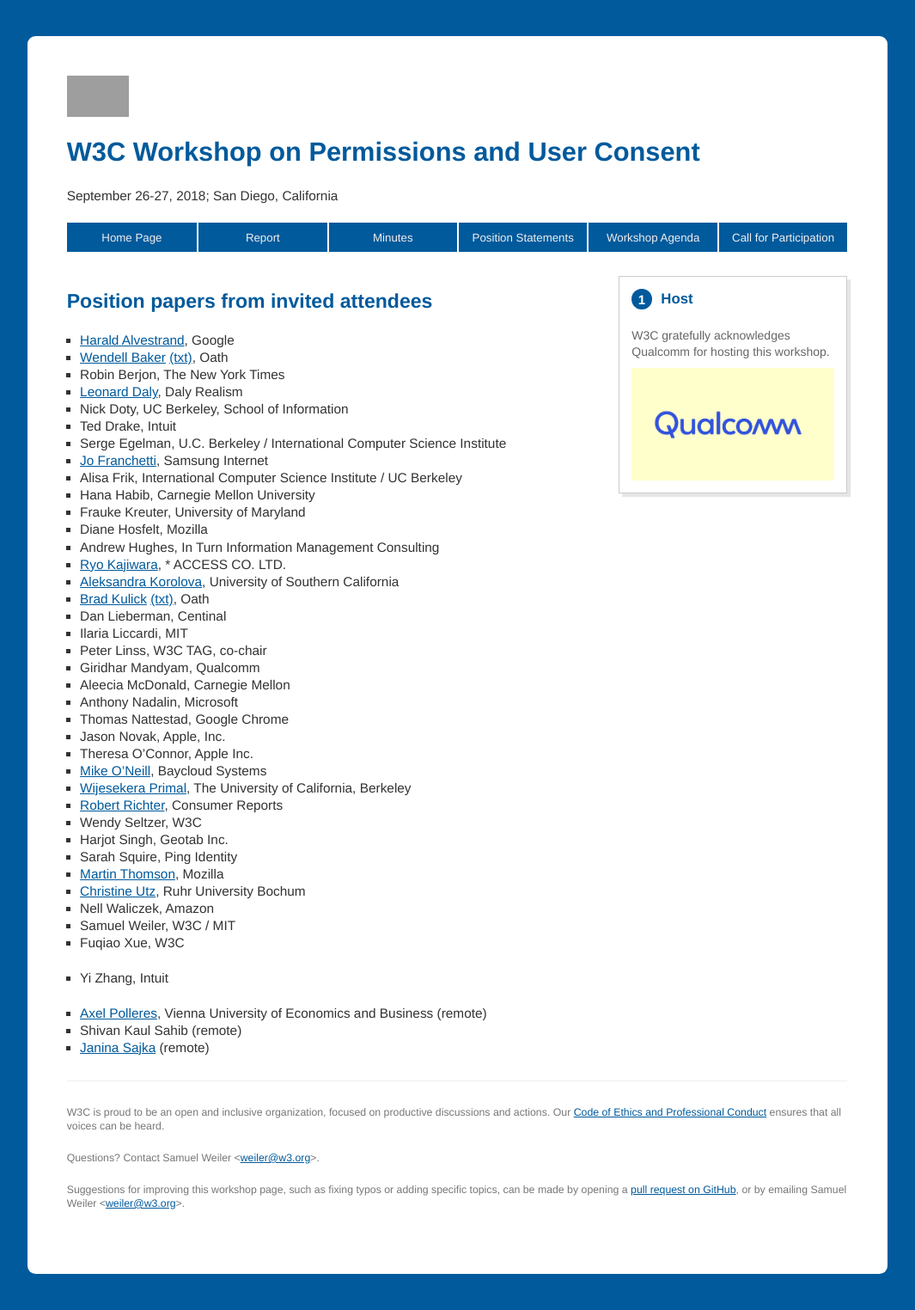
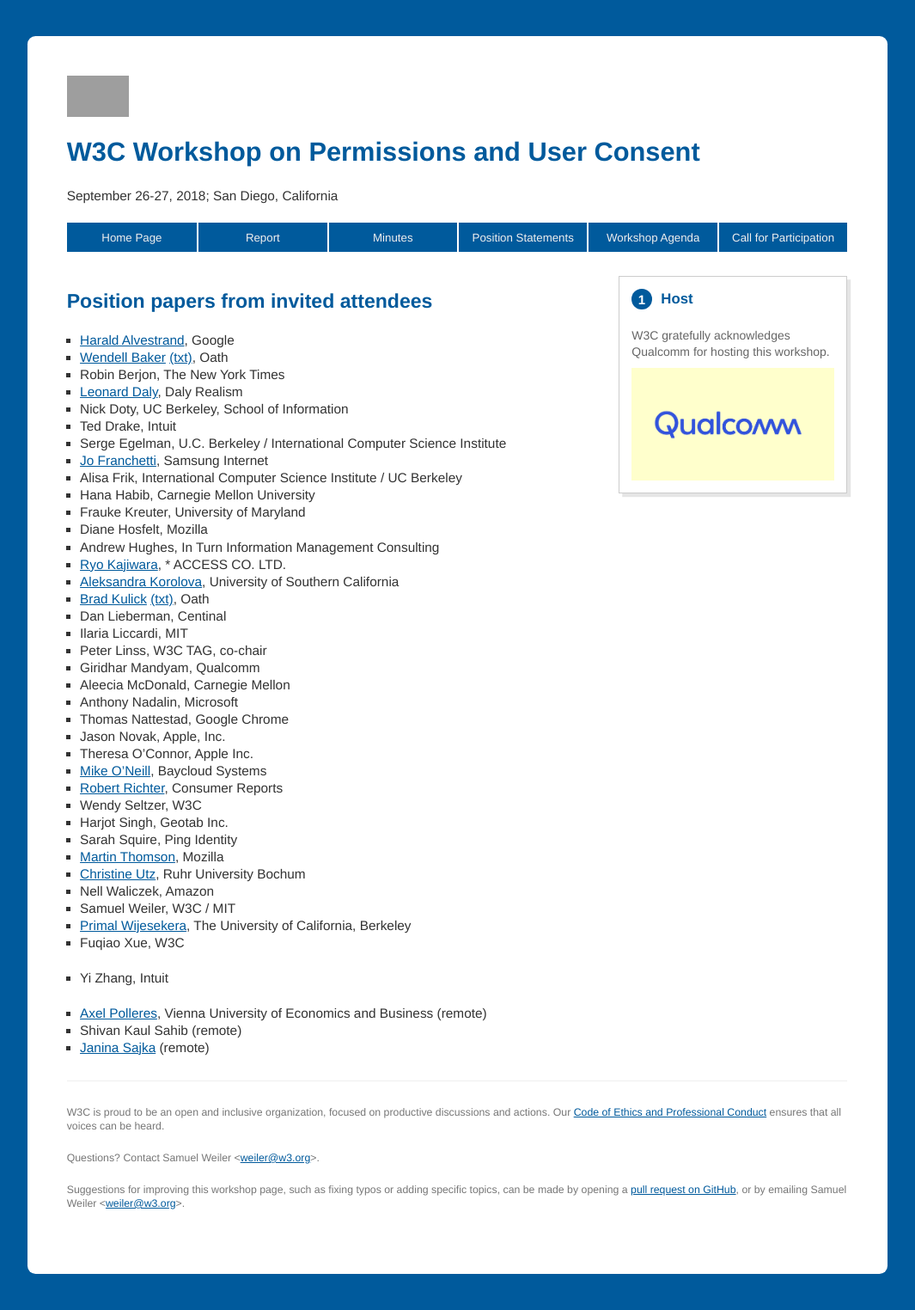
Before and after one commit to w3c/permissions-ws-2018, a Jekyll site: the page built from papers.md, in a window 1280 px wide. Shown: the whole page at 86% size, without its empty margins (108-1173 px from the left). Built offline with Jekyll 4.4.1, drawn with Linux system fonts in a browser that asks for light colours; our own code applies the rules of GitHub Pages for plain Markdown files; part of the change alters nothing that is shown; grey boxes are pictures that could not be loaded.

```diff
--- a/papers.md
+++ b/papers.md
@@ -30,7 +30,6 @@ layout: home
 * Jason Novak, Apple, Inc.
 * Theresa O'Connor,	Apple Inc.
 * [Mike O'Neill](https://www.w3.org/Privacy/permissions-ws-2018/papers/mike-oneil.txt),	Baycloud Systems
-* [Wijesekera Primal](https://www.w3.org/Privacy/permissions-ws-2018/papers/primal-wijesekera.txt),	The University of California, Berkeley
 * [Robert Richter](https://www.w3.org/Privacy/permissions-ws-2018/papers/robert-richter.pdf),	Consumer Reports
 * Wendy Seltzer, W3C
 * Harjot Singh, Geotab Inc.
@@ -39,6 +38,7 @@ layout: home
 * [Christine Utz](https://www.w3.org/Privacy/permissions-ws-2018/papers/christine-utz.txt),	Ruhr University Bochum
 * Nell Waliczek, Amazon
 * Samuel Weiler, W3C / MIT
+* [Primal Wijesekera](https://www.w3.org/Privacy/permissions-ws-2018/papers/primal-wijesekera.txt),	The University of California, Berkeley
 * Fuqiao Xue, W3C
 * Yi Zhang, Intuit
 
```
